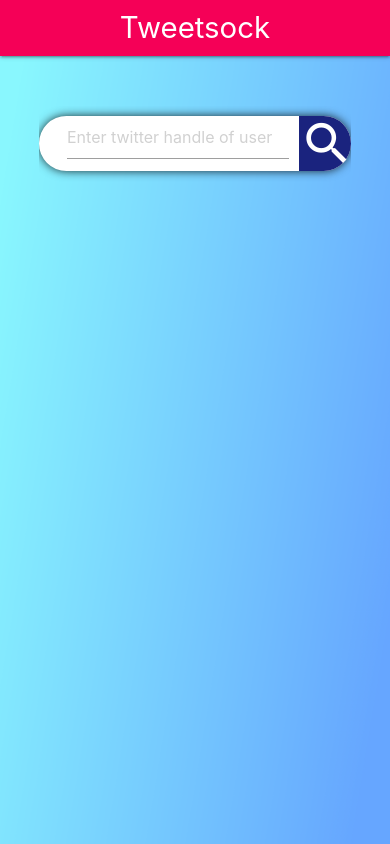
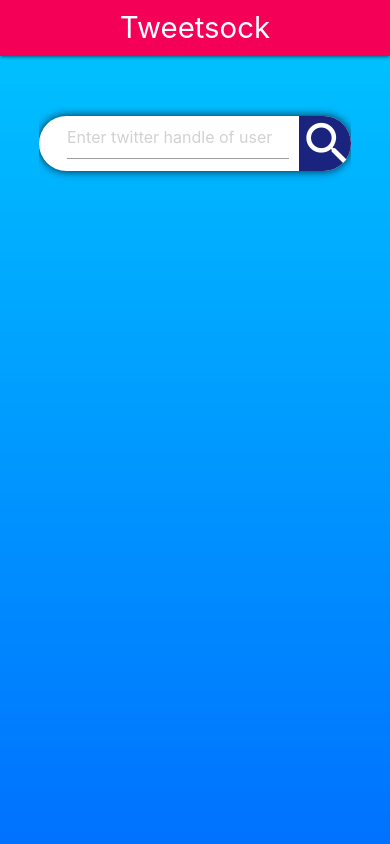
Before and after one commit to tshantan24/tweetsock, a Django app: page / in a window 390 px wide. Run offline with Django 3.2, Linux system fonts and the light colour scheme; parts of the project's set-up code (start-up, migrations or seed data) failed here and were passed over; some libraries are stand-ins or nearby versions.

Commit message:
Add files via upload

```diff
--- a/main/static/main/css/style.css
+++ b/main/static/main/css/style.css
@@ -43,9 +43,10 @@
     width: 100vh%;
   }
   body{
-    background: url('../../main/images/bluegrad.png');
+    background: url('../../main/images/Facebook Messenger.jpg');
     background-size: 100% 100%;
     background-repeat: no-repeat;
+    background-position: center;
   }
 #stats-title{
   font-size: 35px;
@@ -66,6 +67,16 @@
   #search-div i{
     margin-left: -10px;
   }
+  /* #keywords_chart{
+    background-color: #1DA1F2;
+  }
+  #hashtag_chart{
+    background-color: #1DA1F2;
+  }
+  #polarity_chart{
+    background-color: #1DA1F2;
+  } */
+
 }
 
 
```
